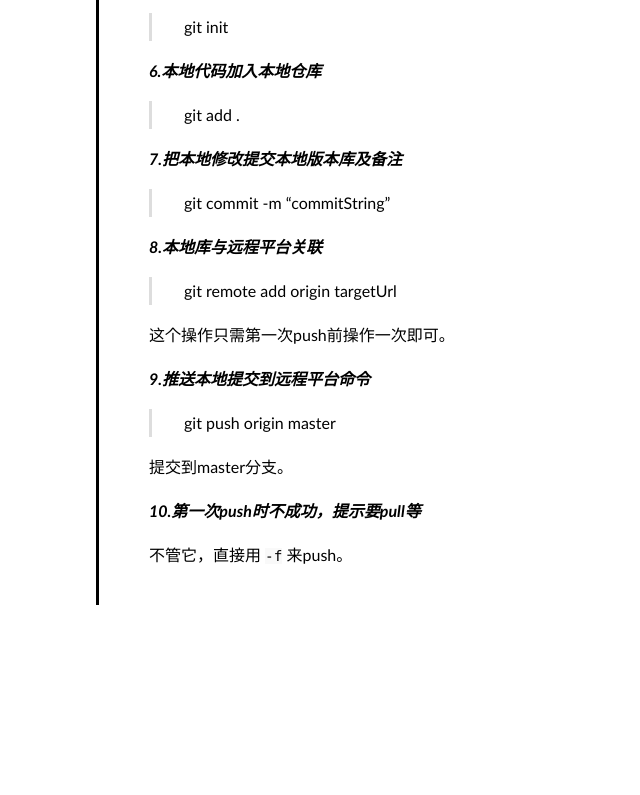
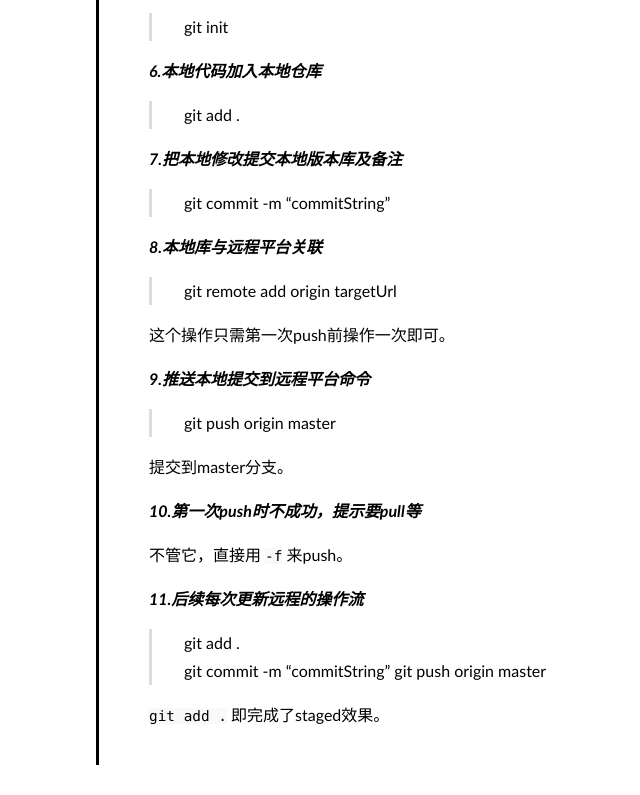
Before and after one commit to fengwensheng/fengwensheng.github.io, a plain HTML site: page post/gitusing/index.html in a window 1280 px wide. Shown: the part 930-1725 px from the top of the page, without its empty margins (324-964 px from the left). Before the commit the page ends 1565 px from the top, so only its background shows below. Drawn offline with Linux system fonts and the light colour scheme.

Commit message:
gitUsing update

```diff
--- a/post/gitusing/index.html
+++ b/post/gitusing/index.html
@@ -131,6 +131,13 @@ git log &ndash;oneline</p>
 <p>提交到master分支。</p>
 <p><em><strong>10.第一次push时不成功，提示要pull等</strong></em></p>
 <p>不管它，直接用 <code>-f</code> 来push。</p>
+<p><em><strong>11.后续每次更新远程的操作流</strong></em></p>
+<blockquote>
+<p>git add .<br>
+git commit -m &ldquo;commitString&rdquo;
+git push origin master</p>
+</blockquote>
+<p><code>git add .</code> 即完成了staged效果。</p>
 
 
   <footer>
```
